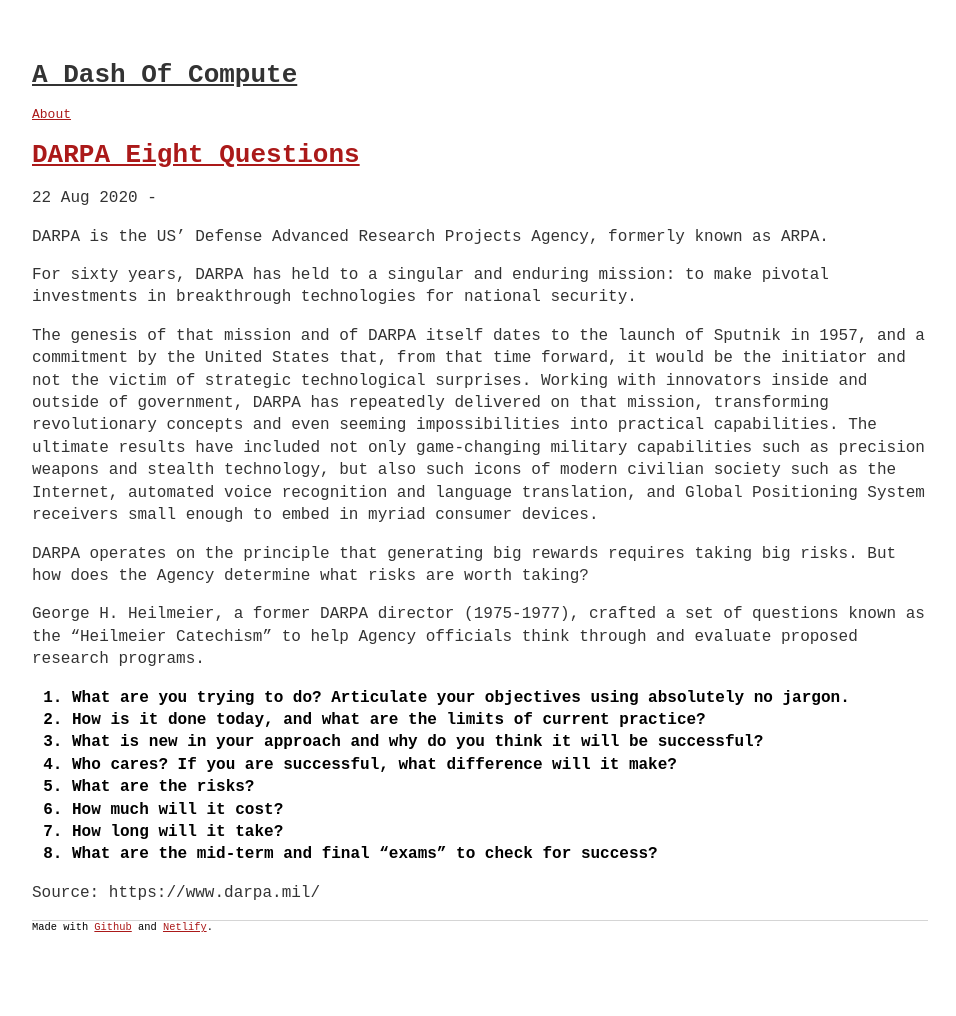
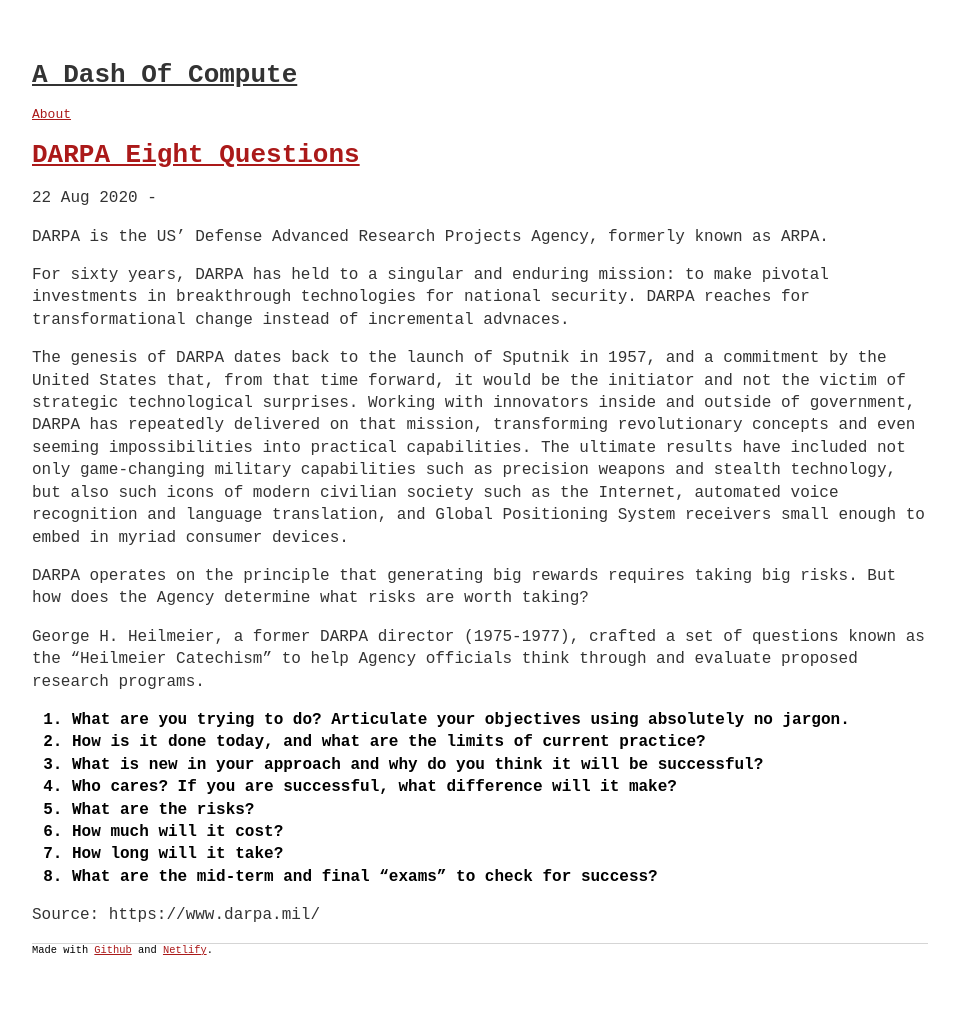
Before and after one commit to sautee/sautee.github.io, a Jekyll site: the page built from _posts/2020-08-22-the-heilmeier-catechism.md, in a window 1280 px wide. Shown: the whole page, without its empty margins (160-1116 px from the left). Built offline with Jekyll 4.4.1, drawn with Linux system fonts in a browser that asks for light colours; before the commit the page ends 993 px from its top, so only the background shows below that.

Commit message:
Update 2020-08-22-the-heilmeier-catechism.md

```diff
--- a/_posts/2020-08-22-the-heilmeier-catechism.md
+++ b/_posts/2020-08-22-the-heilmeier-catechism.md
@@ -7,9 +7,9 @@
 
 DARPA is the US' Defense Advanced Research Projects Agency, formerly known as ARPA.
 
-For sixty years, DARPA has held to a singular and enduring mission: to make pivotal investments in breakthrough technologies for national security.
+For sixty years, DARPA has held to a singular and enduring mission: to make pivotal investments in breakthrough technologies for national security. DARPA reaches for transformational change instead of incremental advnaces.
 
-The genesis of that mission and of DARPA itself dates to the launch of Sputnik in 1957, and a commitment by the United States that, from that time forward, it would be the initiator and not the victim of strategic technological surprises. Working with innovators inside and outside of government, DARPA has repeatedly delivered on that mission, transforming revolutionary concepts and even seeming impossibilities into practical capabilities. The ultimate results have included not only game-changing military capabilities such as precision weapons and stealth technology, but also such icons of modern civilian society such as the Internet, automated voice recognition and language translation, and Global Positioning System receivers small enough to embed in myriad consumer devices.
+The genesis of DARPA dates back to the launch of Sputnik in 1957, and a commitment by the United States that, from that time forward, it would be the initiator and not the victim of strategic technological surprises. Working with innovators inside and outside of government, DARPA has repeatedly delivered on that mission, transforming revolutionary concepts and even seeming impossibilities into practical capabilities. The ultimate results have included not only game-changing military capabilities such as precision weapons and stealth technology, but also such icons of modern civilian society such as the Internet, automated voice recognition and language translation, and Global Positioning System receivers small enough to embed in myriad consumer devices.
 
 DARPA operates on the principle that generating big rewards requires taking big risks. But how does the Agency determine what risks are worth taking?
 
```
